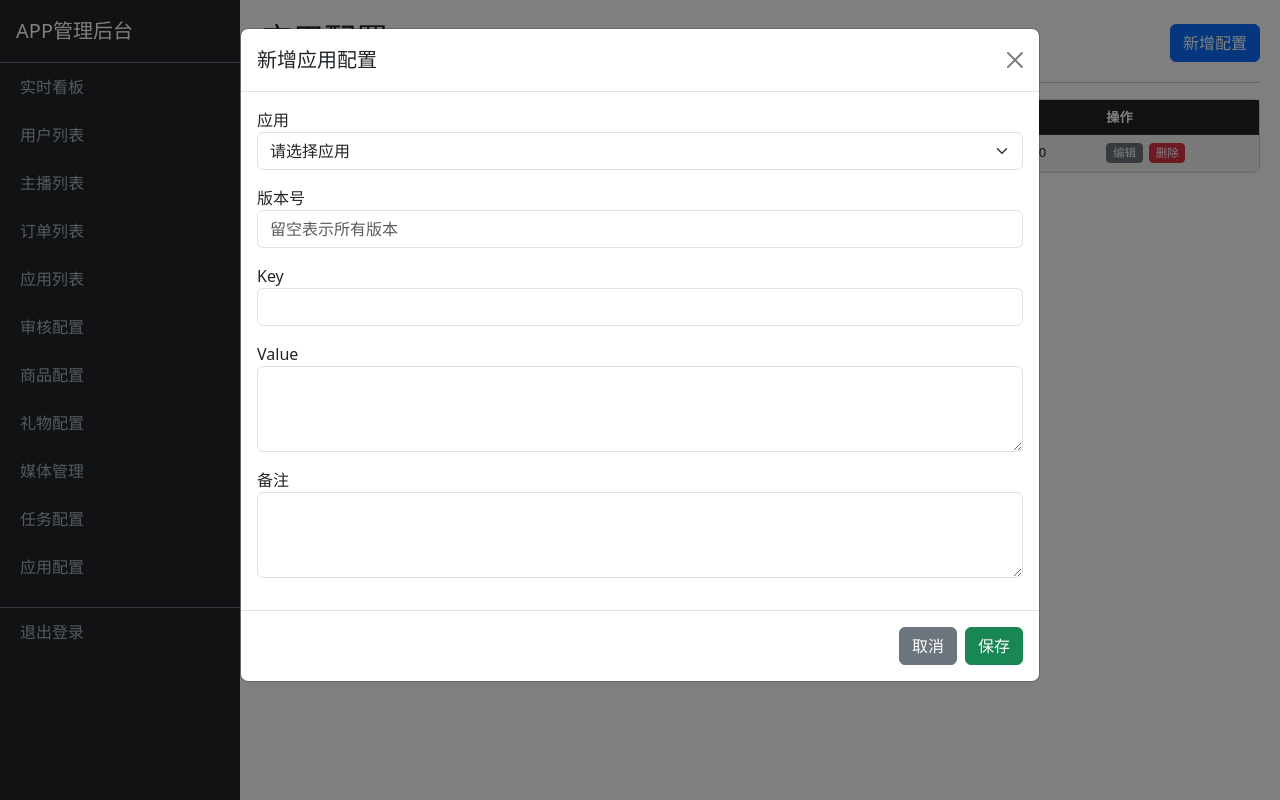
After one commit to kekiki/chatstar_admin, a FastAPI app: template templates/app_config_list.html in a window 1280 px wide, after a click on "新增配置". The commit adds this page. Run offline with FastAPI, Linux system fonts and the light colour scheme; the template is opened without the code that fills it: most values are stand-ins (such as "Sample title", 1, 10 or a date in 2020); parts of the project's set-up code (start-up, migrations or seed data) failed here and were passed over.

Commit message:
bug fixed

```diff
--- a/main.py
+++ b/main.py
@@ -1,15 +1,17 @@
+from contextlib import asynccontextmanager
 from fastapi import FastAPI
 from fastapi.responses import RedirectResponse
 from fastapi.middleware.cors import CORSMiddleware
 from config import APP_TITLE, APP_HOST, APP_PORT
-from routers import auth_router, dashboard_router, user_router, anchor_router, order_router, app_list_router, app_review_router, product_router, gift_router, media_router, task_router
+from routers import auth_router, dashboard_router, user_router, anchor_router, order_router, app_list_router, app_review_router, product_router, gift_router, media_router, task_router, app_config_router
 
-app = FastAPI(title=APP_TITLE)
-
-@app.on_event("startup")
-async def startup():
+@asynccontextmanager
+async def lifespan(app: FastAPI):
     from database import init_db_tables
     await init_db_tables()
+    yield
+
+app = FastAPI(title=APP_TITLE, lifespan=lifespan)
 
 app.add_middleware(
     CORSMiddleware,
@@ -31,6 +33,7 @@ app.include_router(product_router)
 app.include_router(gift_router)
 app.include_router(media_router)
 app.include_router(task_router)
+app.include_router(app_config_router)
 
 # 首页自动跳转看板
 @app.get("/admin")
--- a/models/__init__.py
+++ b/models/__init__.py
@@ -9,5 +9,6 @@ from .black_white import BlackWhiteUser, BlackWhiteIp, BlackWhiteDevice
 from .product import Product
 from .gift import Gift
 from .task import Task
+from .config import AppConfig
 
-__all__ = ['AdminUser', 'AppList', 'AppReview', 'AppUser', 'PayOrder', 'DailyStat', 'Media', 'BlackWhiteUser', 'BlackWhiteIp', 'BlackWhiteDevice', 'Product', 'Gift', 'Task']
+__all__ = ['AdminUser', 'AppList', 'AppReview', 'AppUser', 'PayOrder', 'DailyStat', 'Media', 'BlackWhiteUser', 'BlackWhiteIp', 'BlackWhiteDevice', 'Product', 'Gift', 'Task', 'AppConfig']
--- a/models/app_review.py
+++ b/models/app_review.py
@@ -1,8 +1,10 @@
-from sqlalchemy import Column, Integer, String
+from sqlalchemy import Column, Integer, String, DateTime
 from database import Base
+import datetime
 
 class AppReview(Base):
     __tablename__ = "app_review"
     id = Column(Integer, primary_key=True)
     package_name = Column(String(100), index=True)
     app_version = Column(String(16), index=True)
+    created_time = Column(DateTime, default=lambda: datetime.datetime.now())
--- a/routers/__init__.py
+++ b/routers/__init__.py
@@ -9,5 +9,6 @@ from .product import router as product_router
 from .gift import router as gift_router
 from .media import router as media_router
 from .task import router as task_router
+from .app_config import router as app_config_router
 
-__all__ = ['auth_router', 'dashboard_router', 'user_router', 'anchor_router', 'order_router', 'app_list_router', 'app_review_router', 'product_router', 'gift_router', 'media_router', 'task_router']
+__all__ = ['auth_router', 'dashboard_router', 'user_router', 'anchor_router', 'order_router', 'app_list_router', 'app_review_router', 'product_router', 'gift_router', 'media_router', 'task_router', 'app_config_router']
--- /dev/null
+++ b/templates/app_config_list.html
@@ -0,0 +1,200 @@
+{% extends "base.html" %}
+{% block content %}
+<div class="d-flex justify-content-between align-items-center mb-3">
+    <h2>应用配置</h2>
+    <button class="btn btn-primary" data-bs-toggle="modal" data-bs-target="#addConfigModal">新增配置</button>
+</div>
+<hr>
+<div class="card mb-4">
+    <div class="table-responsive">
+        <table class="table table-hover table-striped mb-0 compact-table">
+            <thead class="table-dark">
+                <tr>
+                    <th class="small-cell">ID</th>
+                    <th class="ellipsis-cell">包名</th>
+                    <th class="small-cell">版本</th>
+                    <th class="ellipsis-cell">Key</th>
+                    <th class="ellipsis-cell">Value</th>
+                    <th class="ellipsis-cell">备注</th>
+                    <th class="small-cell">创建时间</th>
+                    <th class="action-cell">操作</th>
+                </tr>
+            </thead>
+            <tbody>
+                {% for config in configs %}
+                <tr>
+                    <td>{{ config.id }}</td>
+                    <td class="ellipsis-cell" title="{{ config.package_name }}">{{ config.package_name }}</td>
+                    <td>{{ config.app_version or '-' }}</td>
+                    <td class="ellipsis-cell" title="{{ config.key }}">{{ config.key }}</td>
+                    <td class="ellipsis-cell" title="{{ config.value }}">{{ config.value }}</td>
+                    <td class="ellipsis-cell" title="{{ config.remark }}">{{ config.remark or '-' }}</td>
+                    <td>{{ config.created_time.strftime('%Y-%m-%d %H:%M') if config.created_time else '-' }}</td>
+                    <td>
+                        <button type="button" class="btn btn-sm btn-secondary btn-edit" data-id="{{ config.id }}" data-package_name="{{ config.package_name }}" data-app_version="{{ config.app_version or '' }}" data-key="{{ config.key }}" data-value="{{ config.value }}" data-remark="{{ config.remark or '' }}">编辑</button>
+                        <button type="button" class="btn btn-sm btn-danger btn-delete" data-id="{{ config.id }}">删除</button>
+                    </td>
+                </tr>
+                {% endfor %}
+            </tbody>
+        </table>
+    </div>
+</div>
+
+<!-- 新增配置弹窗 -->
+<div class="modal fade" id="addConfigModal" tabindex="-1">
+    <div class="modal-dialog modal-lg">
+        <div class="modal-content">
+            <div class="modal-header">
+                <h5 class="modal-title">新增应用配置</h5>
+                <button type="button" class="btn-close" data-bs-dismiss="modal"></button>
+            </div>
+            <div class="modal-body">
+                <form id="addConfigForm">
+                    <div class="mb-3">
+                        <label>应用</label>
+                        <select name="package_name" class="form-select" required>
+                            <option value="">请选择应用</option>
+                            {% for app in apps %}
+                            <option value="{{ app.package_name }}">{{ app.app_name }}（{{ app.package_name }}）</option>
+                            {% endfor %}
+                        </select>
+                    </div>
+                    <div class="mb-3">
+                        <label>版本号</label>
+                        <input type="text" name="app_version" class="form-control" placeholder="留空表示所有版本">
+                    </div>
+                    <div class="mb-3">
+                        <label>Key</label>
+                        <input type="text" name="key" class="form-control" required>
+                    </div>
+                    <div class="mb-3">
+                        <label>Value</label>
+                        <textarea name="value" class="form-control" rows="3"></textarea>
+                    </div>
+                    <div class="mb-3">
+                        <label>备注</label>
+                        <textarea name="remark" class="form-control" rows="3"></textarea>
+                    </div>
+                </form>
+            </div>
+            <div class="modal-footer">
+                <button class="btn btn-secondary" data-bs-dismiss="modal">取消</button>
+                <button class="btn btn-success" id="submitAddConfig">保存</button>
+            </div>
+        </div>
+    </div>
+</div>
+
+<!-- 编辑配置弹窗 -->
+<div class="modal fade" id="editConfigModal" tabindex="-1">
+    <div class="modal-dialog modal-lg">
+        <div class="modal-content">
+            <div class="modal-header">
+                <h5 class="modal-title">编辑应用配置</h5>
+                <button type="button" class="btn-close" data-bs-dismiss="modal"></button>
+            </div>
+            <div class="modal-body">
+                <form id="editConfigForm">
+                    <input type="hidden" name="id">
+                    <div class="mb-3">
+                        <label>应用</label>
+                        <select name="package_name" class="form-select" required>
+                            <option value="">请选择应用</option>
+                            {% for app in apps %}
+                            <option value="{{ app.package_name }}">{{ app.app_name }}（{{ app.package_name }}）</option>
+                            {% endfor %}
+                        </select>
+                    </div>
+                    <div class="mb-3">
+                        <label>版本号</label>
+                        <input type="text" name="app_version" class="form-control" placeholder="留空表示所有版本">
+                    </div>
+                    <div class="mb-3">
+                        <label>Key</label>
+                        <input type="text" name="key" class="form-control" required>
+                    </div>
+                    <div class="mb-3">
+                        <label>Value</label>
+                        <textarea name="value" class="form-control" rows="3"></textarea>
+                    </div>
+                    <div class="mb-3">
+                        <label>备注</label>
+                        <textarea name="remark" class="form-control" rows="3"></textarea>
+                    </div>
+                </form>
+            </div>
+            <div class="modal-footer">
+                <button class="btn btn-secondary" data-bs-dismiss="modal">取消</button>
+                <button class="btn btn-success" id="submitEditConfig">保存修改</button>
+            </div>
+        </div>
+    </div>
+</div>
+
+<script>
+setupModalEnter('addConfigModal', 'submitAddConfig');
+setupModalEnter('editConfigModal', 'submitEditConfig');
+
+function openEditModal(config) {
+    const modal = new bootstrap.Modal(document.getElementById('editConfigModal'));
+    const form = $("#editConfigForm");
+    form.find("[name=id]").val(config.id);
+    form.find("[name=package_name]").val(config.package_name).trigger("change");
+    form.find("[name=app_version]").val(config.app_version);
+    form.find("[name=key]").val(config.key);
+    form.find("[name=value]").val(config.value);
+    form.find("[name=remark]").val(config.remark);
+    modal.show();
+}
+
+$(document).on('click', '.btn-edit', function(){
+    openEditModal({
+        id: $(this).attr('data-id'),
+        package_name: $(this).attr('data-package_name'),
+        app_version: $(this).attr('data-app_version'),
+        key: $(this).attr('data-key'),
+        value: $(this).attr('data-value'),
+        remark: $(this).attr('data-remark')
+    });
+});
+
+$(document).on('click', '.btn-delete', function(){
+    const id = $(this).data('id');
+    const $tr = $(this).closest('tr');
+    apiRequest("/admin/api/delete_app_config?id=" + id, "DELETE", null, {
+        onSuccess: function(){ $tr.fadeOut(300, function(){ $(this).remove(); }); }
+    });
+});
+
+$("#submitAddConfig").click(function(){
+    const form = $("#addConfigForm");
+    const package_name = form.find("[name=package_name]").val();
+    const key = form.find("[name=key]").val();
+    if (!package_name || !key) { showToast("请选择应用并填写Key", "warning"); return; }
+    apiRequest("/admin/api/add_app_config", "POST", {
+        package_name,
+        app_version: form.find("[name=app_version]").val(),
+        key,
+        value: form.find("[name=value]").val(),
+        remark: form.find("[name=remark]").val()
+    }, {onSuccess: function(){ bootstrap.Modal.getInstance(document.getElementById('addConfigModal'))?.hide(); setTimeout(function(){ location.reload(); }, 800); }});
+});
+
+$("#submitEditConfig").click(function(){
+    const form = $("#editConfigForm");
+    const id = form.find("[name=id]").val();
+    const package_name = form.find("[name=package_name]").val();
+    const key = form.find("[name=key]").val();
+    if (!id || !package_name || !key) { showToast("请选择应用并填写Key", "warning"); return; }
+    apiRequest("/admin/api/update_app_config", "PUT", {
+        id: Number(id),
+        package_name,
+        app_version: form.find("[name=app_version]").val(),
+        key,
+        value: form.find("[name=value]").val(),
+        remark: form.find("[name=remark]").val()
+    }, {onSuccess: function(){ bootstrap.Modal.getInstance(document.getElementById('editConfigModal'))?.hide(); setTimeout(function(){ location.reload(); }, 800); }});
+});
+</script>
+{% endblock %}
--- a/templates/base.html
+++ b/templates/base.html
@@ -148,6 +148,7 @@ function setupModalEnter(modalId, submitBtnId) {
     <a href="/admin/gift" class="{% if active_menu == 'gift' %}active{% endif %}">礼物配置</a>
     <a href="/admin/media" class="{% if active_menu == 'media' %}active{% endif %}">媒体管理</a>
     <a href="/admin/task" class="{% if active_menu == 'task' %}active{% endif %}">任务配置</a>
+    <a href="/admin/app_config" class="{% if active_menu == 'app_config' %}active{% endif %}">应用配置</a>
     <div class="border-top border-secondary mt-3">
         <a href="/logout">退出登录</a>
     </div>
```
Also changed, not shown: models/config.py (added, +13 -0 lines), routers/app_config.py (added, +127 -0 lines).
